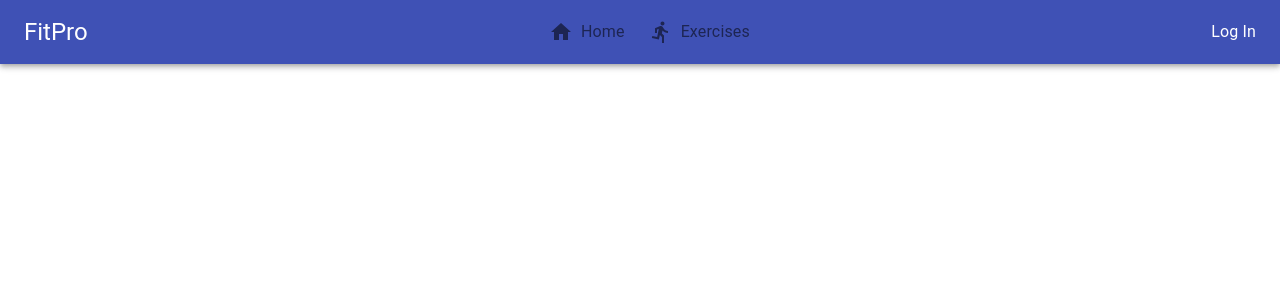
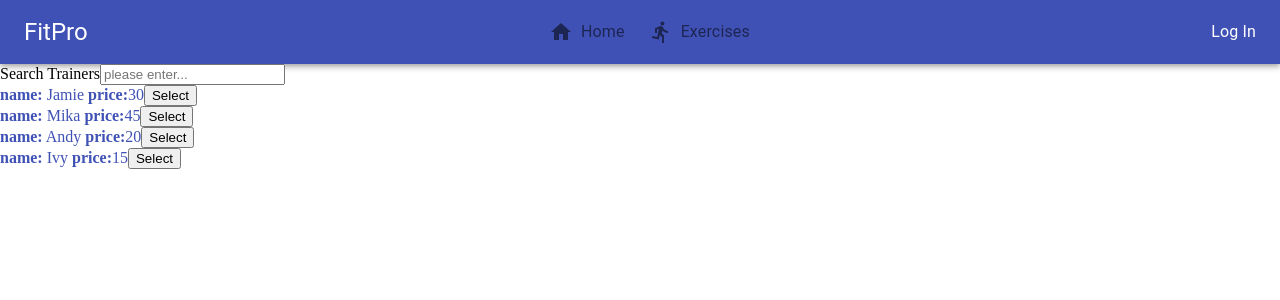
Before and after one commit to heatherwang39/Fitpro, a React app in the folder app/: page /trainers in a window 1280 px wide. Shown: the top 300 px of the page. Built offline with nearby package versions, Linux system fonts and the light colour scheme.

Commit message:
updated search trainers

```diff
--- a/app/src/actions/actionTypes.js
+++ b/app/src/actions/actionTypes.js
@@ -16,3 +16,4 @@ export const GOT_USER_CALENDAR = "GOT_USER_CALENDAR";
 export const RM_USER_CALENDAR_EVENT = "RM_USER_CALENDAR_EVENT";
 export const ADD_USER_CALENDAR_EVENT = "ADD_USER_CALENDAR_EVENT";
 export const UPDATED_USER_CALENDAR = "UPDATED_USER_CALENDAR";
+export const TRAINER_SELECTED = "TRAINER_SELECTED";
--- /dev/null
+++ b/app/src/actions/trainerActions.js
@@ -0,0 +1,8 @@
+import { TRAINER_SELECTED } from "./actionTypes";
+
+export const gotTrainerInfo = (trainerInfo) => ({
+    type: TRAINER_SELECTED,
+    payload: trainerInfo,
+});
+
+export default gotTrainerInfo;
--- a/app/src/components/Main.jsx
+++ b/app/src/components/Main.jsx
@@ -7,6 +7,7 @@ import Home from "./Home";
 import LoginContainer from "./LoginContainer";
 import Profile from "./Profile";
 import Calendar from "./Calendar";
+import SearchTrainer from "./SearchTrainer";
 
 import { history } from "../store/history";
 import { store } from "../store";
@@ -32,6 +33,10 @@ export const Main = () => (
                 path="/calendar"
                 component={Calendar}
             />
+            <Route
+                path="/trainers"
+                component={SearchTrainer}
+            />
         </Provider>
     </Router>
 );
--- /dev/null
+++ b/app/src/components/SearchTrainer/SearchTrainer.jsx
@@ -0,0 +1,19 @@
+import React from 'react';
+import TrainerList from './TrainerList';
+
+
+//import TrainergDetail from './TrainerDetail';
+
+const SearchTrainer=()=>{
+    return (
+    <div>
+        <label>Search Trainers</label>
+        <input type='text' placeholder='please enter...'/>
+
+        <TrainerList />
+    </div>
+   )
+};
+
+
+export default SearchTrainer;
--- /dev/null
+++ b/app/src/components/SearchTrainer/TrainerList.jsx
@@ -0,0 +1,45 @@
+import React,{Component} from 'react';
+import {connect} from 'react-redux';
+import {trainerActions} from '../../actions/trainerActions';// why need actionTypes?
+//import {selectTrainer} from '../actions';
+import Box from "@material-ui/core/Box";
+
+
+
+const trainerlist=[
+    {name:'Jamie',price:'30'},
+    {name:'Mika',price:'45'},
+    {name:'Andy',price:'20'},
+    {name:'Ivy',price:'15'}
+];
+
+class TrainerList extends Component{
+    renderList(){
+        return trainerlist.map((trainer)=>{
+            return(
+                <div key={trainer.name}>
+                    <div>
+                        <strong>name:</strong> {trainer.name} <strong>price:</strong>{trainer.price}
+                        <button>
+                            Select
+                        </button>
+                    </div>
+                </div>
+            )
+        })
+    }
+    render(){
+        return (
+        <Box color="primary.main">{this.renderList()}</Box>
+        )
+    }
+}
+
+
+export default connect()(TrainerList);
+/***
+const mapStateToProps=(state)=>{
+    return {trainerlist:state.trainerlist};
+}
+
+ */
--- /dev/null
+++ b/app/src/components/SearchTrainer/index.js
@@ -0,0 +1,3 @@
+import  SearchTrainer  from "./SearchTrainer";
+
+export default SearchTrainer;
```
Also changed, not shown: app/src/actions/trainerActions copy.js (added, +8 -0 lines), app/src/reducers/trainersReducer.js (added, +37 -0 lines).
